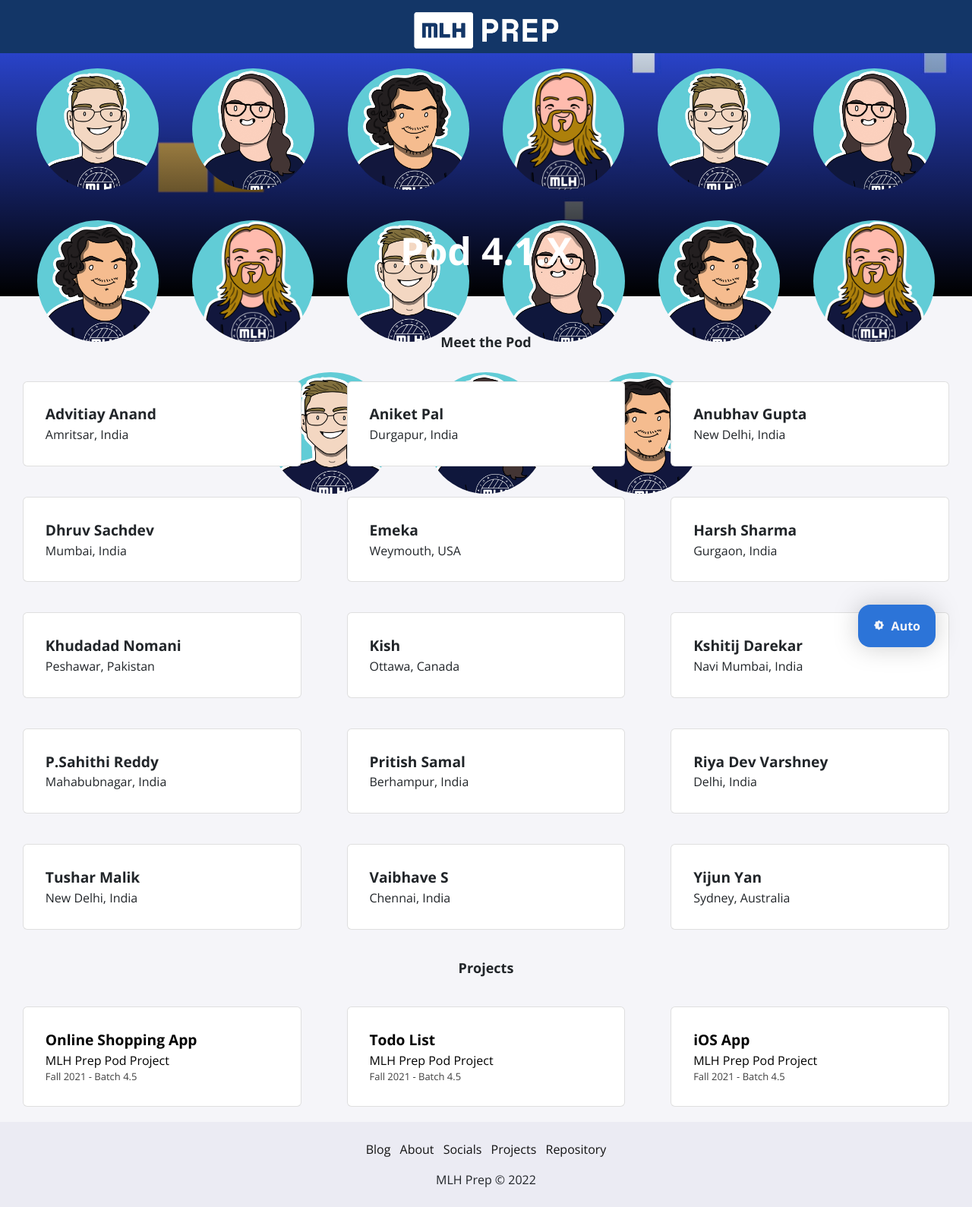
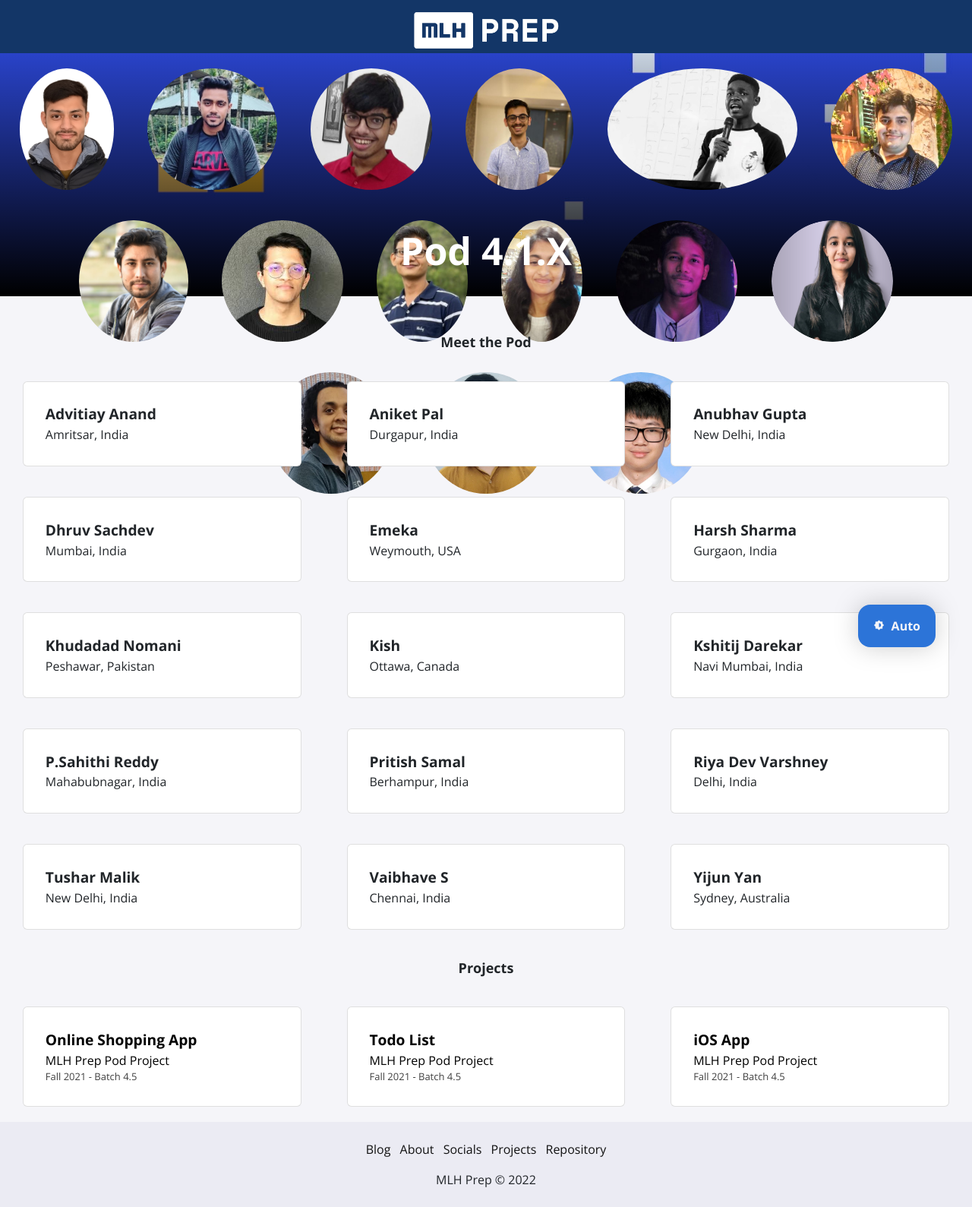
Before and after one commit to MLH-Fellowship/jan-2022-prep-portfolio, a Jekyll site: the page built from index.html, in a window 1280 px wide. Shown: the whole page at 76% size. Built offline with Jekyll 4.4.1, drawn with Linux system fonts in a browser that asks for light colours; nearby versions of some CDN libraries.

Commit message:
assets added

```diff
--- a/_data/fellows.yml
+++ b/_data/fellows.yml
@@ -1,59 +1,59 @@
 - name: Advitiay Anand
-  img: logo.jpg
+  img: advitiay.JPG
   location: Amritsar, India
 
 - name: Aniket Pal
-  img: amanda.jpg
+  img: pal.jpg
   location: Durgapur, India
 
 - name: Anubhav Gupta
-  img: aaron.jpg
+  img: anubhav.jpg
   location: New Delhi, India
 
 - name: Dhruv Sachdev
-  img: swift.jpg
+  img: dhruv.jpg
   location: Mumbai, India
 
 - name: Emeka
-  img: logo.jpg
+  img: emeka.JPG
   location: Weymouth, USA
 
 - name: Harsh Sharma
-  img: amanda.jpg
+  img: harsh.png
   location: Gurgaon, India
 
 - name: Khudadad Nomani
-  img: aaron.jpg
+  img: nomani.jpg
   location: Peshawar, Pakistan
 
 - name: Kish
-  img: swift.jpg
+  img: Kish.jpeg
   location: Ottawa, Canada
 
 - name: Kshitij Darekar
-  img: logo.jpg
+  img: kshitij.jpg
   location: Navi Mumbai, India
 
 - name: P.Sahithi Reddy
-  img: amanda.jpg
+  img: Sahithi.jpeg
   location: Mahabubnagar, India
 
 - name: Pritish Samal
-  img: aaron.jpg
+  img: pritish.jpeg
   location: Berhampur, India
 
 - name: Riya Dev Varshney
-  img: swift.jpg
+  img: riya.png
   location: Delhi, India
 
 - name: Tushar Malik
-  img: logo.jpg
+  img: tushar.png
   location: New Delhi, India
 
 - name: Vaibhave S
-  img: amanda.jpg
+  img: vaibhave.jpg
   location: Chennai, India
 
 - name: Yijun Yan
-  img: aaron.jpg
+  img: yan.jpeg
   location: Sydney, Australia
```
Also changed, not shown: assets/img/Kish.jpeg (added), assets/img/Sahithi.jpeg (added), assets/img/advitiay.jpg (added), assets/img/anubhav.jpg (added), assets/img/dhruv.jpg (added), assets/img/emeka.JPG (added), assets/img/harsh.png (added), assets/img/kshitij.jpg (added), assets/img/nomani.jpg (added), assets/img/pal.jpg (added), assets/img/pritish.jpeg (added), assets/img/riya.png (added), assets/img/tushar.png (added), assets/img/vaibhave.jpg (added), 1 more files.
